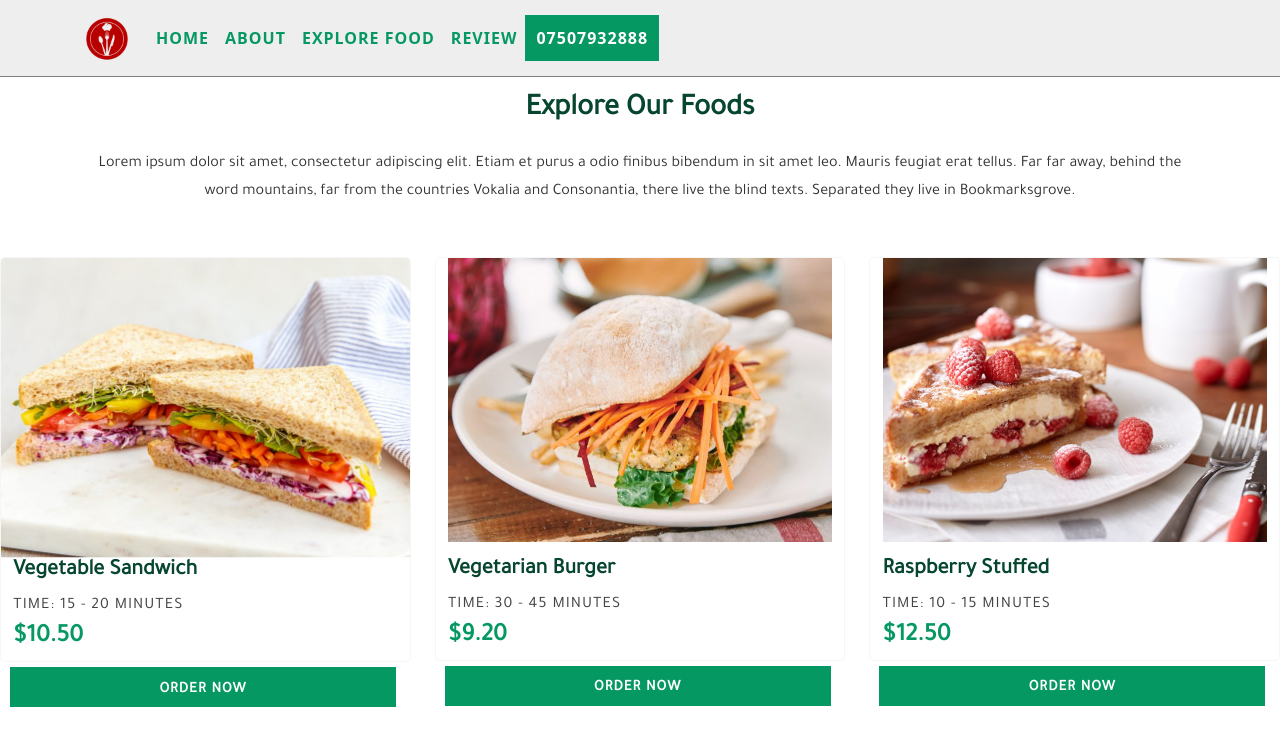
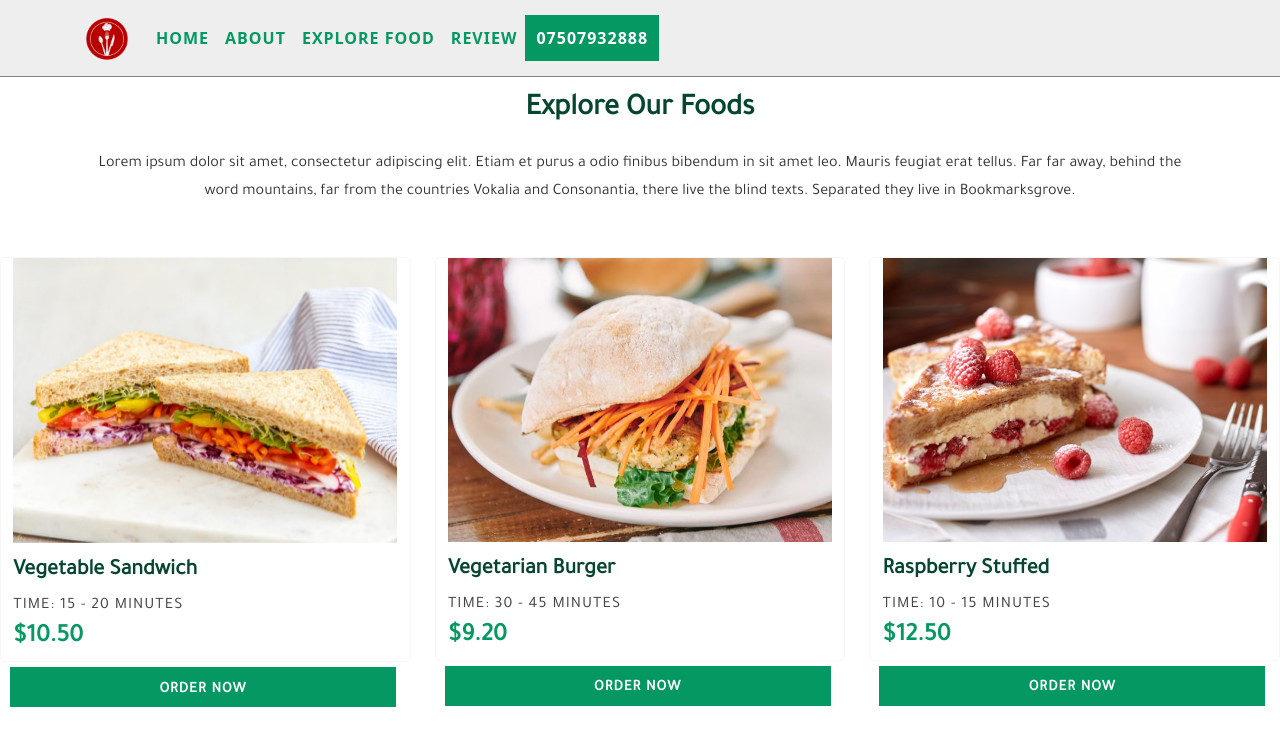
Before and after one commit to jihadrekani/Rest, a React (Create React App) app: page / in a window 1280 px wide. In both pictures the pointer is over the picture 205 px from the left and 2839 px from the top of the page. Shown: the part 2439-3185 px from the top of the page. Built offline with nearby package versions, Linux system fonts and the light colour scheme.

Commit message:
image hover

```diff
--- a/src/comp/Home/Home.css
+++ b/src/comp/Home/Home.css
@@ -190,7 +190,7 @@ hover:scale-110 transition duration-300 ease-in-out
 .blogs .box img:hover{
     transform: scale(1.1);
     transition: ease-in-out;
-    transition-duration: 30px;
+    transition-duration: 1s;
 
 }
 .blogs .box{
```
